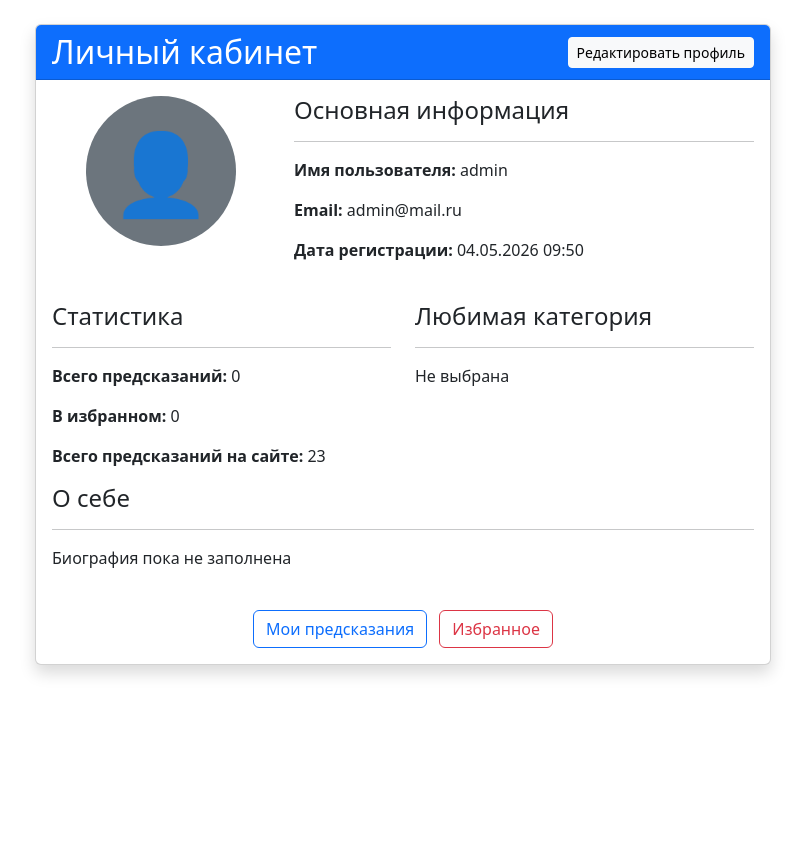
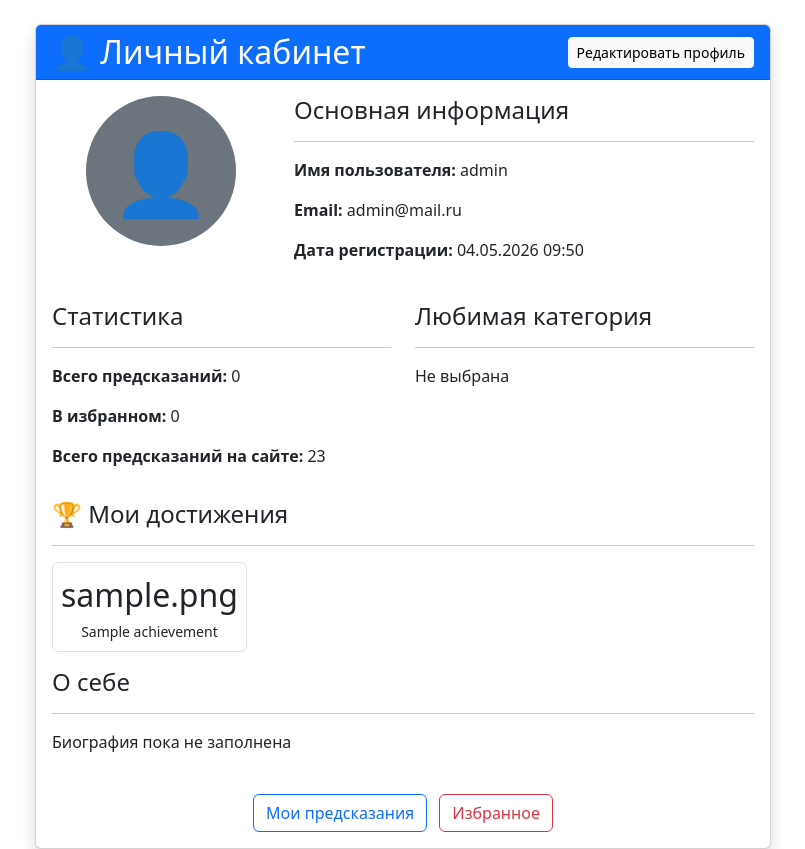
Before and after one commit to vadik7985-maker/final_project2, a Django app: page /profile/ in a window 1280 px wide. Shown: the part 80-929 px from the top of the page, without its empty margins (237-1042 px from the left). Before the commit the page ends 756 px from the top, so only its background shows below. Run offline with Django 5.2, Linux system fonts and the light colour scheme; a user stored in the database is signed in; data comes from the database, SQL or seed files in the repository; tables that the repository leaves empty hold one stand-in row (values such as "Sample post").

Commit message:
в профиле тож ачивки есть теперь, profile.html блок с ними

```diff
--- a/prediction_site/predictions/templates/profile.html
+++ b/prediction_site/predictions/templates/profile.html
@@ -7,7 +7,7 @@
     <div class="col-md-8">
         <div class="card shadow">
             <div class="card-header bg-primary text-white d-flex justify-content-between align-items-center">
-                <h2 class="mb-0">Личный кабинет</h2>
+                <h2 class="mb-0">👤 Личный кабинет</h2>
                 <a href="{% url 'edit_profile' %}" class="btn btn-light btn-sm">
                     Редактировать профиль
                 </a>
@@ -56,7 +56,28 @@
                     </div>
                 </div>
 
-                <div class="row">
+                <!-- БЛОК ДОСТИЖЕНИЙ -->
+                <div class="row mt-3">
+                    <div class="col-12">
+                        <h4>🏆 Мои достижения</h4>
+                        <hr>
+                        {% if user_achievements %}
+                            <div class="d-flex flex-wrap gap-2">
+                                {% for ua in user_achievements %}
+                                    <div class="border rounded p-2 text-center" style="min-width: 100px;"
+                                         data-bs-toggle="tooltip" title="{{ ua.achievement.description }}">
+                                        <div style="font-size: 2rem;">{{ ua.achievement.icon }}</div>
+                                        <small>{{ ua.achievement.name }}</small>
+                                    </div>
+                                {% endfor %}
+                            </div>
+                        {% else %}
+                            <p class="text-muted">Пока нет достижений. Получайте предсказания, чтобы открывать их!</p>
+                        {% endif %}
+                    </div>
+                </div>
+
+                <div class="row mt-3">
                     <div class="col-12">
                         <h4>О себе</h4>
                         <hr>
```
